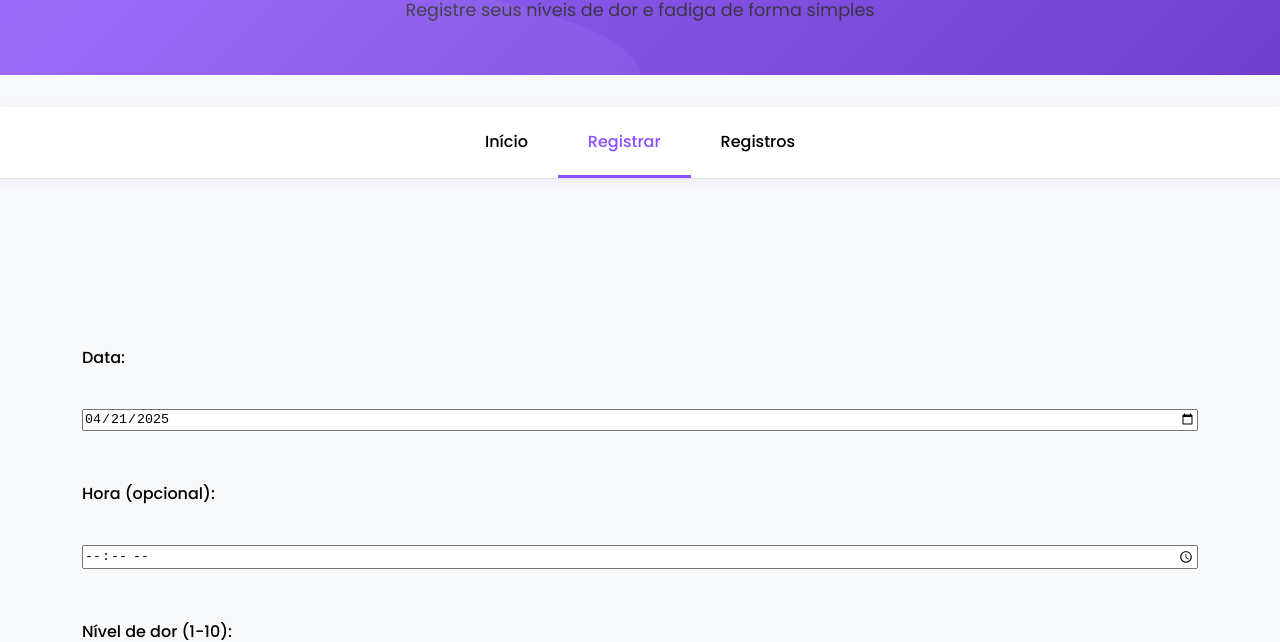
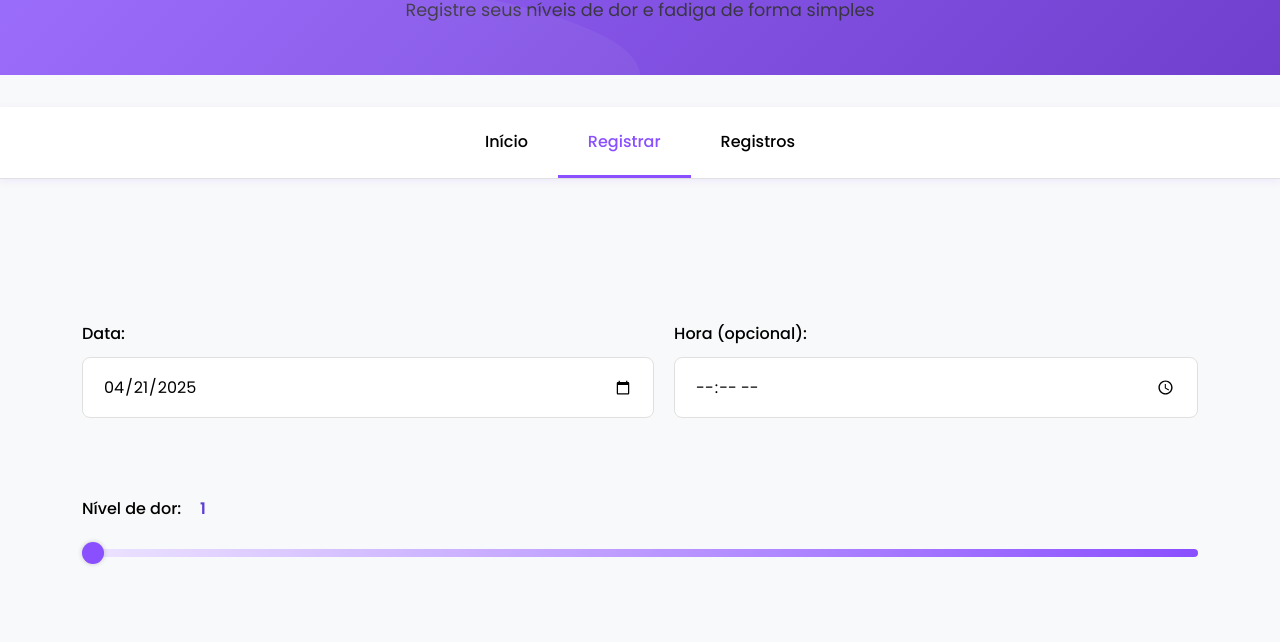
Before and after one commit to pachicodes/diario-da-fibromialgia, a website: page src/pages/registrar.html in a window 1280 px wide. Shown: the part 162-804 px from the top of the page. Drawn offline with Linux system fonts and the light colour scheme.

Commit message:
melhorias na pagina de regitro

```diff
--- a/src/assets/css/styles.css
+++ b/src/assets/css/styles.css
@@ -310,9 +310,25 @@ select {
     transition: all 0.3s ease;
 }
 
+/* Ajuste para campos de data e hora */
+input[type="date"],
+input[type="time"] {
+    width: auto; /* Permite que o navegador defina uma largura padrão */
+    max-width: 200px; /* Define uma largura máxima */
+    padding: 16px 20px;
+    border: 1px solid var(--border-color);
+    border-radius: 8px;
+    margin-bottom: 28px;
+    font-family: 'Poppins', sans-serif;
+    font-size: 1rem;
+    transition: all 0.3s ease;
+}
+
 input:focus,
 textarea:focus,
-select:focus {
+select:focus,
+input[type="date"]:focus,
+input[type="time"]:focus {
     outline: none;
     border-color: var(--primary-color);
     box-shadow: 0 0 0 4px rgba(138, 79, 255, 0.1);
@@ -710,6 +726,33 @@ button:hover {
     margin-bottom: 24px;
 }
 
+/* Novo: Estilo para agrupar campos na mesma linha */
+.form-row {
+    display: flex;
+    gap: 20px; /* Espaço entre os grupos de data e hora */
+    align-items: flex-end; /* Alinha os itens na base */
+    margin-bottom: 28px; /* Mantém a margem inferior */
+}
+
+.form-group-inline {
+    display: flex;
+    flex-direction: column; /* Coloca label acima do input */
+    flex-grow: 1; /* Permite que os grupos cresçam se necessário */
+}
+
+.form-group-inline label {
+    margin-bottom: 8px; /* Reduz a margem abaixo do label */
+    margin-top: 0; /* Remove margem superior do label dentro do grupo */
+}
+
+/* Ajusta a margem inferior dos inputs dentro do grupo inline */
+.form-group-inline input[type="date"],
+.form-group-inline input[type="time"] {
+    margin-bottom: 0;
+    width: 100%; /* Faz com que ocupem o espaço disponível no flex container */
+    max-width: none; /* Remove a largura máxima anterior para permitir flexibilidade */
+}
+
 .form-actions {
     display: flex;
     justify-content: flex-end;
@@ -760,3 +803,68 @@ button:hover {
 .message-info {
     background-color: var(--primary-color);
 }
+
+/* Estilos para sliders na página de registro */
+.slider-container {
+    margin-bottom: 1.5rem; /* Ajuste de margem */
+}
+
+.slider-container label {
+    display: block;
+    margin-bottom: 0.8rem; /* Espaço entre label e slider */
+    font-weight: 500;
+}
+
+.slider-container input[type="range"] {
+    width: 100%;
+    height: 8px;
+    cursor: pointer;
+    appearance: none; /* Remove estilos padrão */
+    background: linear-gradient(to right, var(--primary-light), var(--primary-color)); /* Gradiente no track */
+    border-radius: 5px;
+    outline: none;
+    transition: opacity 0.2s;
+    margin-bottom: 0; /* Remove margem padrão do input */
+}
+
+/* Estilo do "polegar" (thumb) do slider para Webkit/Blink (Chrome, Safari, Edge) */
+.slider-container input[type="range"]::-webkit-slider-thumb {
+    appearance: none;
+    width: 22px;
+    height: 22px;
+    background: var(--primary-color);
+    border-radius: 50%;
+    cursor: pointer;
+    box-shadow: 0 0 5px rgba(0, 0, 0, 0.2);
+    transition: transform 0.2s ease;
+}
+
+.slider-container input[type="range"]::-webkit-slider-thumb:hover {
+    transform: scale(1.1);
+}
+
+/* Estilo do "polegar" (thumb) do slider para Firefox */
+.slider-container input[type="range"]::-moz-range-thumb {
+    width: 22px;
+    height: 22px;
+    background: var(--primary-color);
+    border-radius: 50%;
+    cursor: pointer;
+    border: none; /* Remove borda padrão do Firefox */
+    box-shadow: 0 0 5px rgba(0, 0, 0, 0.2);
+    transition: transform 0.2s ease;
+}
+
+.slider-container input[type="range"]::-moz-range-thumb:hover {
+    transform: scale(1.1);
+}
+
+/* Estilo para o span que mostra o valor */
+.slider-container span {
+    display: inline-block;
+    min-width: 25px; /* Garante espaço mínimo */
+    text-align: center;
+    font-weight: 600;
+    color: var(--primary-dark);
+    margin-left: 5px; /* Espaço entre o texto e o número */
+}
--- a/src/pages/registrar.html
+++ b/src/pages/registrar.html
@@ -30,17 +30,26 @@
     <main class="main-content">
         <div class="container">
             <form id="registroForm" class="symptom-form">
-                <label for="data">Data:</label>
-                <input type="date" id="data" name="data" required>
+                <div class="form-row">
+                    <div class="form-group-inline">
+                        <label for="data">Data:</label>
+                        <input type="date" id="data" name="data" required>
+                    </div>
+                    <div class="form-group-inline">
+                        <label for="hora">Hora (opcional):</label>
+                        <input type="time" id="hora" name="hora">
+                    </div>
+                </div>
 
-                <label for="hora">Hora (opcional):</label>
-                <input type="time" id="hora" name="hora">
+                <div class="slider-container">
+                    <label for="dor">Nível de dor: <span id="dorValor">1</span></label>
+                    <input type="range" id="dor" name="dor" min="1" max="10" value="1" required>
+                </div>
 
-                <label for="dor">Nível de dor (1-10):</label>
-                <input type="number" id="dor" name="dor" min="1" max="10" value="1" required>
-
-                <label for="fadiga">Nível de fadiga (1-10):</label>
-                <input type="number" id="fadiga" name="fadiga" min="1" max="10" value="1" required>
+                <div class="slider-container">
+                    <label for="fadiga">Nível de fadiga: <span id="fadigaValor">1</span></label>
+                    <input type="range" id="fadiga" name="fadiga" min="1" max="10" value="1" required>
+                </div>
 
                 <label for="anotacoes">Anotações:</label>
                 <textarea id="anotacoes" name="anotacoes" rows="3" placeholder="Outros sintomas, gatilhos, medicamentos, etc..."></textarea>
@@ -64,6 +73,24 @@
             // Define a data de hoje como valor padrão
             document.getElementById('data').valueAsDate = new Date();
 
+            // Configurar sliders e seus displays
+            const dorSlider = document.getElementById('dor');
+            const dorValorSpan = document.getElementById('dorValor');
+            const fadigaSlider = document.getElementById('fadiga');
+            const fadigaValorSpan = document.getElementById('fadigaValor');
+
+            // Inicializa os valores dos spans
+            dorValorSpan.textContent = dorSlider.value;
+            fadigaValorSpan.textContent = fadigaSlider.value;
+
+            // Atualiza os spans quando os sliders mudam
+            dorSlider.addEventListener('input', () => {
+                dorValorSpan.textContent = dorSlider.value;
+            });
+            fadigaSlider.addEventListener('input', () => {
+                fadigaValorSpan.textContent = fadigaSlider.value;
+            });
+
             // Configurar o formulário
             const registroForm = document.getElementById('registroForm');
             registroForm.addEventListener('submit', function(e) {
@@ -79,8 +106,8 @@
 
                 const registro = {
                     data: dataHora,
-                    dor: parseInt(registroForm.dor.value),
-                    fadiga: parseInt(registroForm.fadiga.value),
+                    dor: parseInt(dorSlider.value), // Lê do slider
+                    fadiga: parseInt(fadigaSlider.value), // Lê do slider
                     notas: registroForm.anotacoes.value.trim()
                 };
 
@@ -92,6 +119,12 @@
                     // Resetar o formulário e mostrar mensagem
                     registroForm.reset();
                     document.getElementById('data').valueAsDate = new Date();
+                    // Reseta os sliders e spans para o valor padrão
+                    dorSlider.value = 1;
+                    fadigaSlider.value = 1;
+                    dorValorSpan.textContent = '1';
+                    fadigaValorSpan.textContent = '1';
+
                     showMessage('Registro salvo com sucesso! Consulte a página de Registros para ver seu histórico.', 'success');
                 } catch (erro) {
                     console.error('Erro ao salvar registro:', erro);
@@ -100,22 +133,33 @@
             });
 
             function showMessage(text, type) {
+                // Remove mensagens existentes para evitar acúmulo
+                const existingMessages = document.querySelectorAll('.message');
+                existingMessages.forEach(msg => msg.remove());
+
                 const messageEl = document.createElement('div');
                 messageEl.className = `message message-${type}`;
                 messageEl.textContent = text;
 
+                // Adiciona ao body ou a um container específico se preferir
                 document.body.appendChild(messageEl);
 
-                setTimeout(() => {
-                    messageEl.classList.add('show');
-                }, 10);
+                // Força reflow para garantir que a transição ocorra
+                void messageEl.offsetWidth;
 
+                // Adiciona a classe 'show' para iniciar a animação
+                messageEl.classList.add('show');
+
+                // Remove a mensagem após alguns segundos
                 setTimeout(() => {
                     messageEl.classList.remove('show');
-                    setTimeout(() => {
-                        document.body.removeChild(messageEl);
-                    }, 300);
-                }, 3000);
+                    // Espera a transição de saída terminar antes de remover o elemento
+                    messageEl.addEventListener('transitionend', () => {
+                         if (messageEl.parentNode) {
+                            messageEl.remove();
+                         }
+                    }, { once: true }); // Garante que o listener seja removido após a execução
+                }, 3000); // Tempo que a mensagem fica visível
             }
         });
     </script>
```
